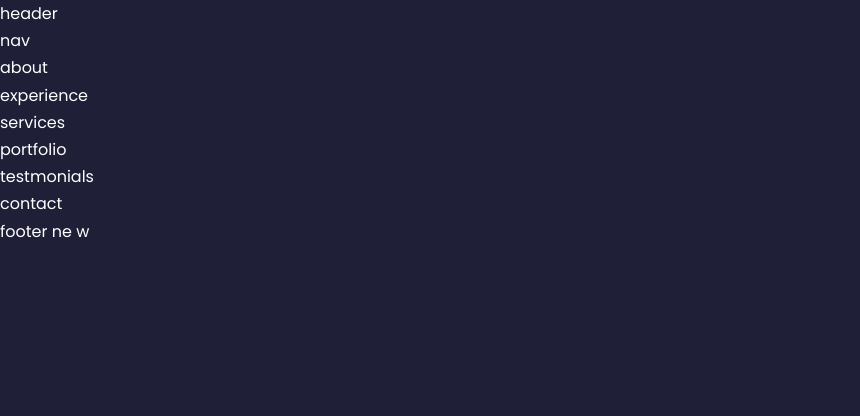
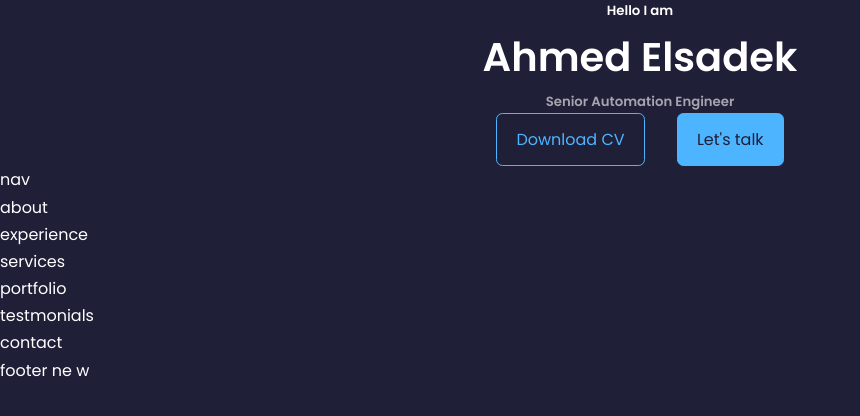
Before and after one commit to AhmedAbdelbaqi/firstreactapp, a React (Create React App) app: page / in a window 1280 px wide. Shown: the top 416 px of the page, without its empty margins (0-860 px from the left). Built offline with nearby package versions, Linux system fonts and the light colour scheme.

Commit message:
headercontentsV01

```diff
--- /dev/null
+++ b/src/components/header/CTA.jsx
@@ -0,0 +1,14 @@
+import React from 'react'
+import CV from '../../assets/pass.txt'
+
+
+const CTA = () => {
+  return (
+    <div className="cta ">
+        <a className='btn' href={CV} download>Download CV</a>
+        <a className='btn btn-primary' href='#contact'>Let's talk</a>
+    </div>
+  )
+}
+
+export default CTA
--- a/src/components/header/Header.jsx
+++ b/src/components/header/Header.jsx
@@ -1,9 +1,17 @@
 import React from 'react'
 import './header.css'
+import CTA from './CTA'
 
 const header = () => {
   return (
-    <div>header</div>
+    <header>
+      <div className="container header__container">
+        <h5> Hello I am </h5>
+        <h1>Ahmed Elsadek</h1>
+        <h5 className='text-light'> Senior Automation Engineer </h5>
+        <CTA />
+      </div>
+    </header>
   )
 }
 
--- a/src/components/header/header.css
+++ b/src/components/header/header.css
@@ -0,0 +1,8 @@
+.header__container{
+    display: grid;
+    justify-content: center;
+    justify-items: center;
+}
+.cta > .btn {
+    margin:0 1rem;
+}
--- a/src/index.css
+++ b/src/index.css
@@ -38,17 +38,18 @@ body{
     color: var(--color-white);
     line-height: 1.7;
 }
-.conatainer {
+.container {
     width: var(--container-width-lg);
     margin: 0 auto;
 }
+
 
 h1,
 h2,
 h3,
 h4,
 h5 {
-    font-weight: 500;
+    font-weight: 600;
 }
 
 h1{
@@ -104,7 +105,7 @@ img{
 
 /* Media Screen  */
 @media screen and (max-width: 1024px) {
-    .conatainer{
+    .container{
         width: var(--container-width-md);
     }
     section{
@@ -114,7 +115,7 @@ img{
 
 /* Small Media Screen  */
 @media screen and (max-width: 600px) {
-    .conatainer{
+    .container{
         width: var(--container-width-sm);
     }
     section{
```
Also changed, not shown: src/assets/pass.txt (added).
